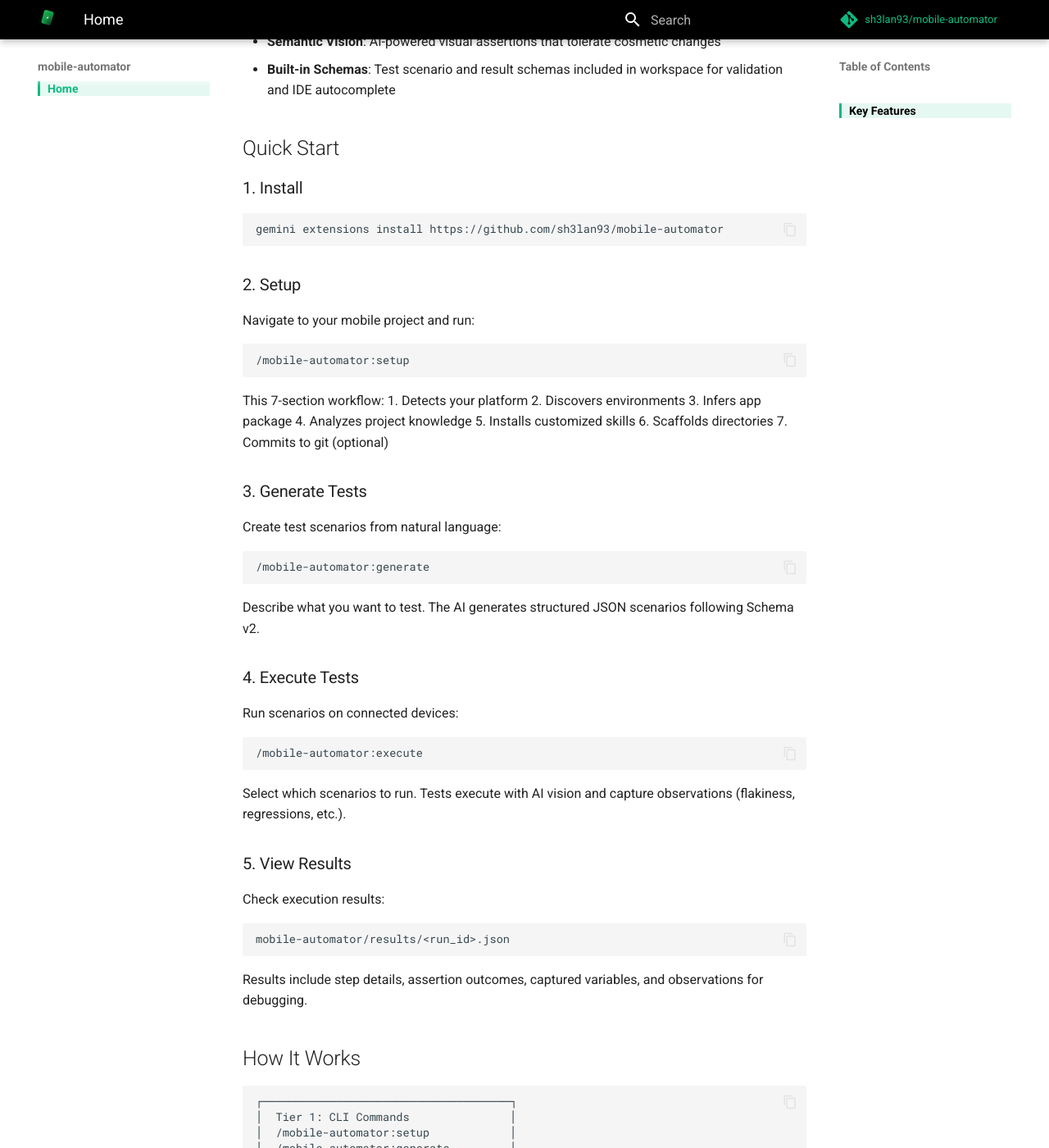
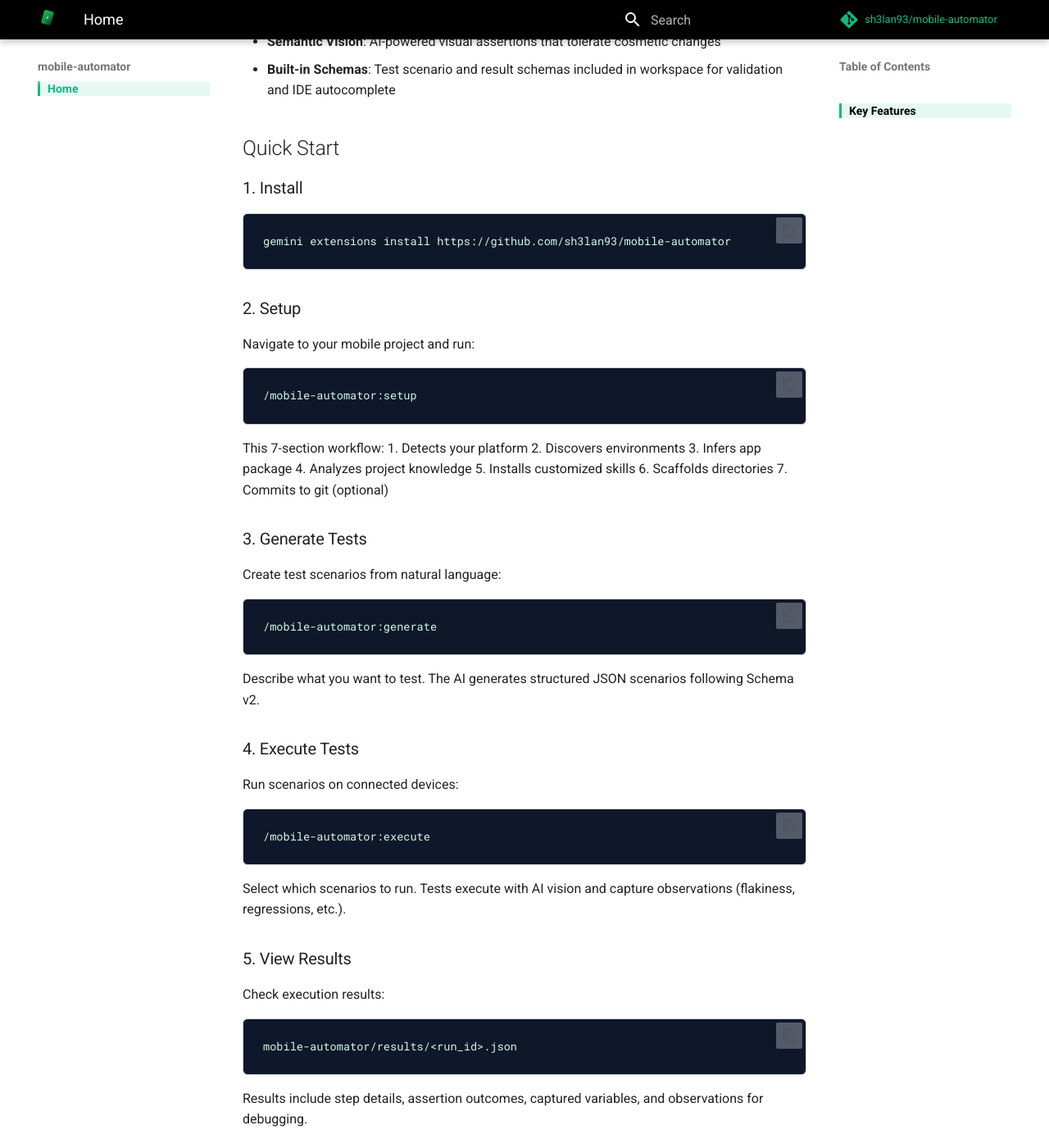
Before and after one commit to sh3lan93/mobile-automator, an MkDocs documentation site: the page built from docs/index.md, in a window 1280 px wide and 1400 px high, scrolled down 957 px. Shown: the whole window at 82% size. Built offline with MkDocs 1.6.1 and Material for MkDocs 9.7.7, drawn with Linux system fonts in a browser that asks for light colours; comment, search, counter and statistics services are not loaded.

Commit message:
feat: style cards and code blocks
- Cards have light gray background with subtle shadow
- Borders and rounded corners for clear separation
- Admonitions have green left border for emphasis
- Code blocks have dark background with green text
- Proper spacing around all elements

```diff
--- a/docs/stylesheets/extra.css
+++ b/docs/stylesheets/extra.css
@@ -68,12 +68,6 @@ a:hover {
   color: #059669;
 }
 
-/* Code block styling */
-code {
-  background-color: #f0fdf4;
-  color: #10B981;
-}
-
 /* PRIMARY BUTTON */
 .md-button {
   background-color: var(--color-green-500);
@@ -107,6 +101,52 @@ code {
 .md-button:focus {
   outline: 2px solid var(--color-green-500);
   outline-offset: 2px;
+}
+
+/* DEFAULT CARD */
+.md-typeset .md-content__inner > * {
+  background-color: var(--color-light-gray);
+  border: 1px solid var(--color-medium-gray);
+  border-radius: 8px;
+  padding: var(--spacing-lg);
+  margin-bottom: var(--spacing-lg);
+  box-shadow: var(--shadow-sm);
+}
+
+/* ADMONITION (NOTE/WARNING/TIP) CARDS */
+.md-typeset .admonition {
+  background-color: var(--color-light-gray);
+  border-left: 4px solid var(--color-green-500);
+  padding: var(--spacing-lg);
+  border-radius: 6px;
+  margin-bottom: var(--spacing-lg);
+}
+
+/* HIGHLIGHTED/FEATURED CARDS */
+.md-typeset .admonition.note {
+  background-color: var(--color-green-100);
+  border-left-color: var(--color-green-500);
+}
+
+/* CODE BLOCK */
+.md-typeset code {
+  background-color: var(--color-light-gray);
+  color: var(--color-green-500);
+  padding: var(--spacing-xs) var(--spacing-sm);
+  border-radius: 4px;
+}
+
+.md-typeset pre {
+  background-color: #0F172A;
+  border: 1px solid var(--color-medium-gray);
+  border-radius: 6px;
+  padding: var(--spacing-lg);
+}
+
+.md-typeset pre code {
+  background-color: transparent;
+  color: var(--color-green-100);
+  padding: 0;
 }
 
 /* NAVIGATION ITEMS - Unselected */
```
